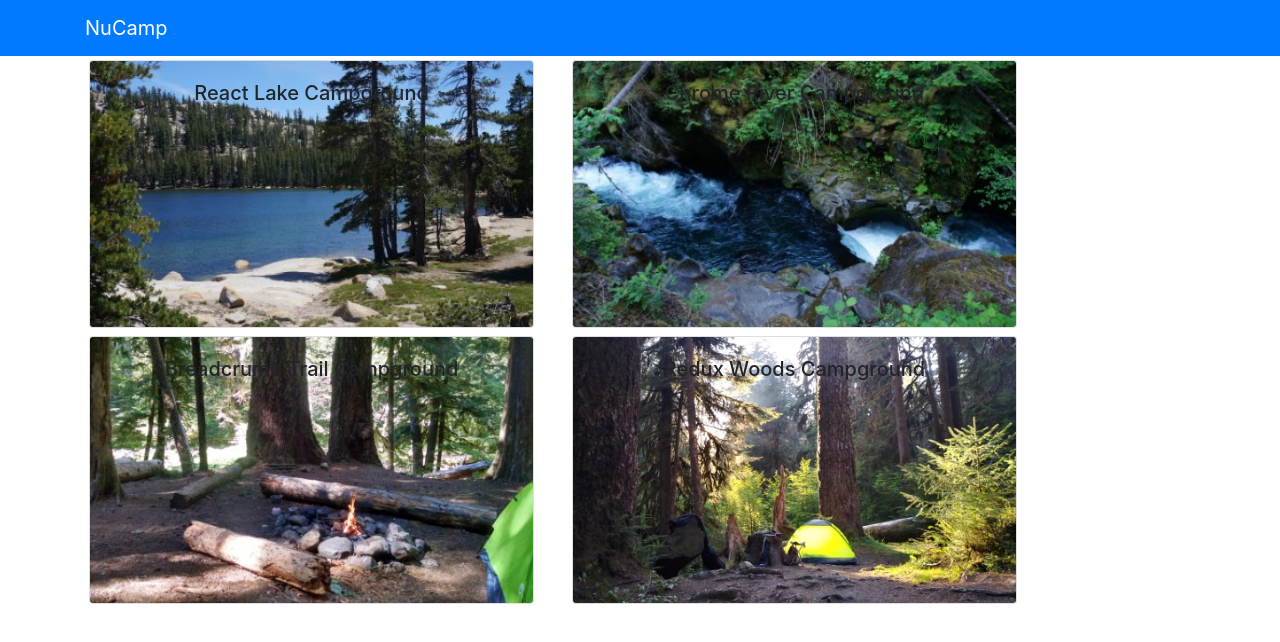
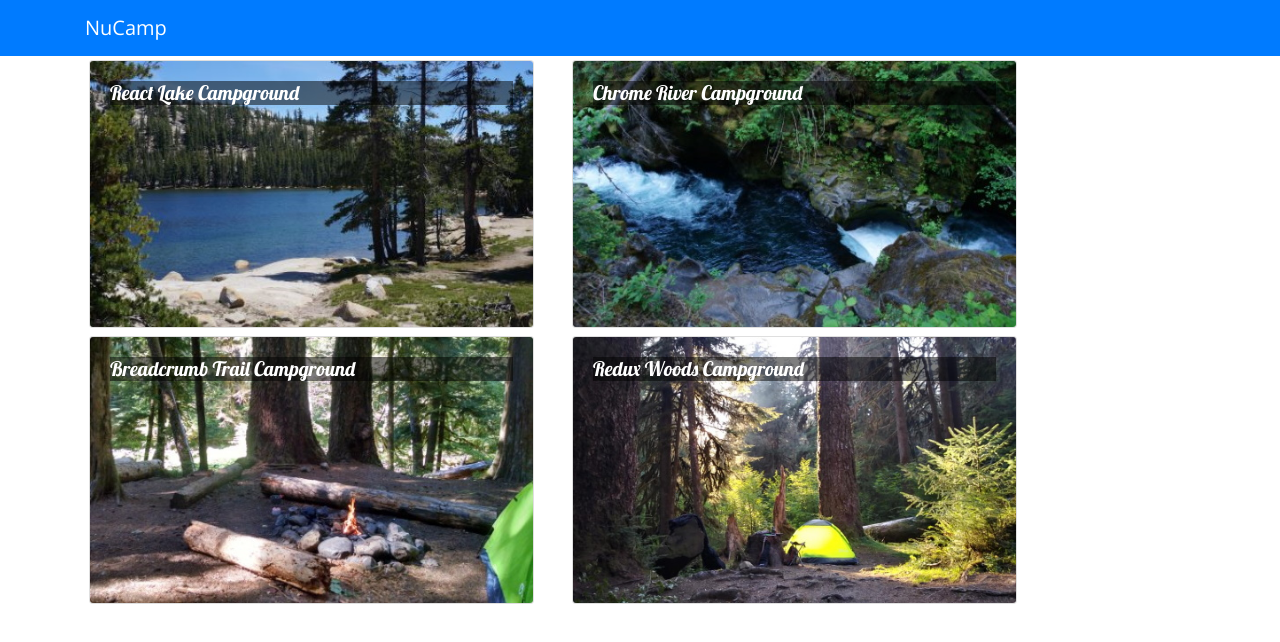
Before and after one commit to garciabusiness21/nuCampReact, a React (Create React App) app in the folder nucampsite/: page / in a window 1280 px wide. Shown: the top 642 px of the page. Built offline with nearby package versions, Linux system fonts and the light colour scheme.

Commit message:
React Week 2 Workshop

```diff
--- a/nucampsite/package.json
+++ b/nucampsite/package.json
@@ -8,7 +8,9 @@
     "react-dom": "^16.12.0",
     "react-popper": "0.9.2",
     "react-scripts": "3.2.0",
-    "reactstrap": "5.0.0"
+    "reactstrap": "5.0.0",
+    "typeface-lobster": "^0.0.72",
+    "typeface-open-sans": "^0.0.75"
   },
   "scripts": {
     "start": "react-scripts start",
--- a/nucampsite/src/App.css
+++ b/nucampsite/src/App.css
@@ -1,22 +1,12 @@
-.App {
-  text-align: center;
+body {
+  font-family: "Open Sans", sans-serif;
 }
 
-.App-logo {
-  height: 40vmin;
+h5{
+  font-family: "Lobster", cursive;
 }
 
-.App-header {
-  background-color: #282c34;
-  min-height: 100vh;
-  display: flex;
-  flex-direction: column;
-  align-items: center;
-  justify-content: center;
-  font-size: calc(10px + 2vmin);
+.card-img-overlay h5 {
   color: white;
+  background-color: rgba(0,0,0,0.5);
 }
-
-.App-link {
-  color: #09d3ac;
-}
--- a/nucampsite/src/App.js
+++ b/nucampsite/src/App.js
@@ -19,7 +19,7 @@ class App extends Component {
                   <NavbarBrand href="/">NuCamp</NavbarBrand>
               </div>
               </Navbar>
-              <Directory campsites ={this.state.campsites} />
+              <Directory campsites ={ this.state.campsites } />
           </div>
       );
   };
--- /dev/null
+++ b/nucampsite/src/components/CampsiteInfoComponent.js
@@ -0,0 +1,55 @@
+import React, { Component } from 'react';
+import { Card, CardImg, CardImgOverlay, CardText, CardBody, CardTitle } from 'reactstrap';
+
+
+class CampsiteInfo extends Component{
+
+
+
+    renderCampsite(campsite){
+        return (
+            <div className="col-md-5 m-1">
+                <Card>
+                    <CardImg top src={campsite.image} alt={campsite.name} />
+                    <CardBody>
+                        <CardTitle>{campsite.name}</CardTitle>
+                        <CardText>{campsite.description}</CardText>
+                    </CardBody>
+                </Card>
+            </div>
+        )
+    }
+
+    renderComments(comments){
+        if (comments) {
+            return(
+            <div className = "col-md-5 m-1">
+                <h4>Comments</h4>
+
+                    {comments.map(comment => {
+                        return(<div className="p-2" key={comment.id}> {comment.text} <br/> --{comment.author}, {new Intl.DateTimeFormat('en-US', { year: 'numeric', month: 'short', day: '2-digit'}).format(new Date(Date.parse(comment.date)))}</div>);
+
+                })}
+            </div>
+            );
+        }
+
+    }
+
+    render(){
+        if (this.props.campsite){
+            return (
+                <div className = "row">
+                    {this.renderCampsite(this.props.campsite)}
+                    {this.renderComments(this.props.campsite.comments)}
+                </div>
+            )
+        }else{
+            return(
+            <div></div>
+            )
+        }
+    }
+}
+
+export default CampsiteInfo
--- a/nucampsite/src/components/DirectoryComponent.js
+++ b/nucampsite/src/components/DirectoryComponent.js
@@ -1,5 +1,6 @@
 import React, { Component } from 'react';
 import { Card, CardImg, CardImgOverlay, CardText, CardBody, CardTitle } from 'reactstrap';
+import CampsiteInfo from './CampsiteInfoComponent.js';
 
 class Directory extends Component {
     constructor(props) {
@@ -11,21 +12,6 @@ class Directory extends Component {
 
     onCampsiteSelect(campsite) {
         this.setState({selectedCampsite: campsite});
-    }
-
-    renderSelectedCampsite(campsite) {
-        if (campsite) {
-            return (
-                <Card>
-                    <CardImg top src={campsite.image} alt={campsite.name} />
-                    <CardBody>
-                        <CardTitle>{campsite.name}</CardTitle>
-                        <CardText>{campsite.description}</CardText>
-                    </CardBody>
-                </Card>
-            );
-        }
-        return <div />;
     }
 
     render() {
@@ -47,11 +33,7 @@ class Directory extends Component {
                 <div className="row">
                     {directory}
                 </div>
-                <div className="row">
-                    <div className="col-md-5 m-1">
-                        {this.renderSelectedCampsite(this.state.selectedCampsite)}
-                    </div>
-                </div>
+                <CampsiteInfo campsite={this.state.selectedCampsite} />
             </div>
         );
     }
--- a/nucampsite/src/index.js
+++ b/nucampsite/src/index.js
@@ -1,9 +1,11 @@
 import React from 'react';
 import ReactDOM from 'react-dom';
 import './index.css';
-import  App  from './App';
 import * as serviceWorker from './serviceWorker';
 import 'bootstrap/dist/css/bootstrap.min.css';
+import 'typeface-lobster';
+import 'typeface-open-sans';
+import  App  from './App';
 
 ReactDOM.render(<App />, document.getElementById('root'));
 
```
Also changed, not shown: 1 other file (tests, documents, lock files or other folders).
